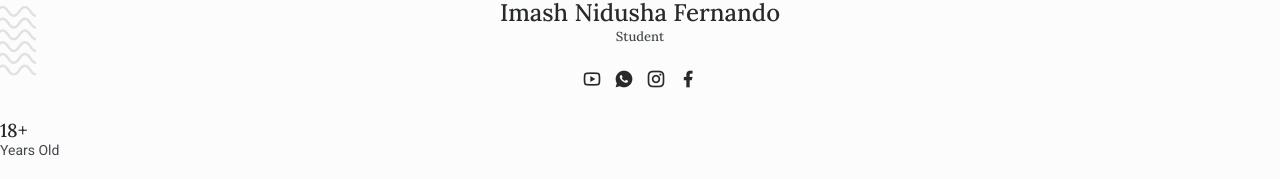
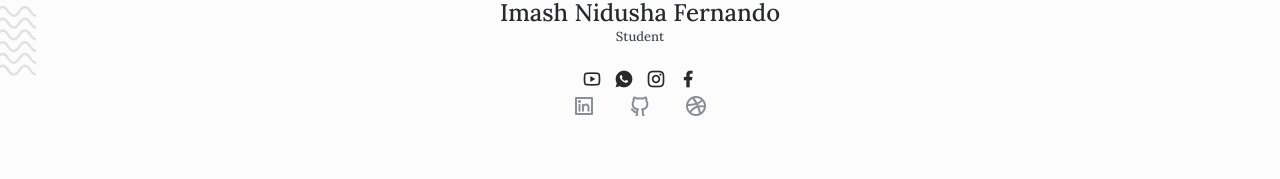
Before and after one commit to FernanDO-WE/Newss, a plain HTML site: page index.html in a window 1280 px wide. Shown: the part 154-333 px from the top of the page. Drawn offline with nearby package versions, Linux system fonts and the light colour scheme.

Commit message:
Update index.html

```diff
--- a/index.html
+++ b/index.html
@@ -125,15 +125,6 @@
         </ul>
       </div>
 
-      <div class="profile__info grid">
-        <!-- Years of experience -->
-        <div class="profile__info-group">
-          <h3 class="profile__info-number">18+</h3>
-          <p class="profile__info-description">
-            Years Old <br />
-
-          </p>
-        </div>
 
                             <img src="assets/img/shape-wawes.svg" alt="home-shape-wawes" class="home-shape-wawes">
                             <img src="assets/img/shape-circle.svg" alt="home-shape-circle" class="home-shape-circle">
```
